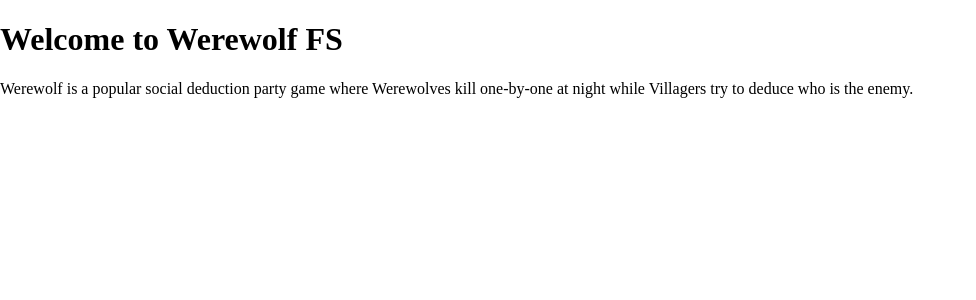
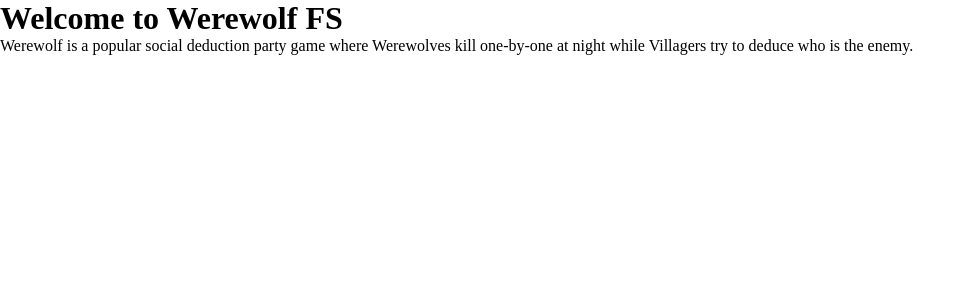
Before and after one commit to gabrieljamesbenedict/werewolf-fs, a React (Vite) app in the folder client/: page / in a window 1280 px wide. Shown: the top 300 px of the page, without its empty margins (0-976 px from the left). Built offline with nearby package versions, Linux system fonts and the light colour scheme.

Commit message:
style: remove margin and padding from everything, and make everything use border-box

```diff
--- a/client/src/styles/index.css
+++ b/client/src/styles/index.css
@@ -1,4 +1,5 @@
-html, body {
+* {
     margin: 0;
     padding: 0;
+    box-sizing: border-box;
 }
```
